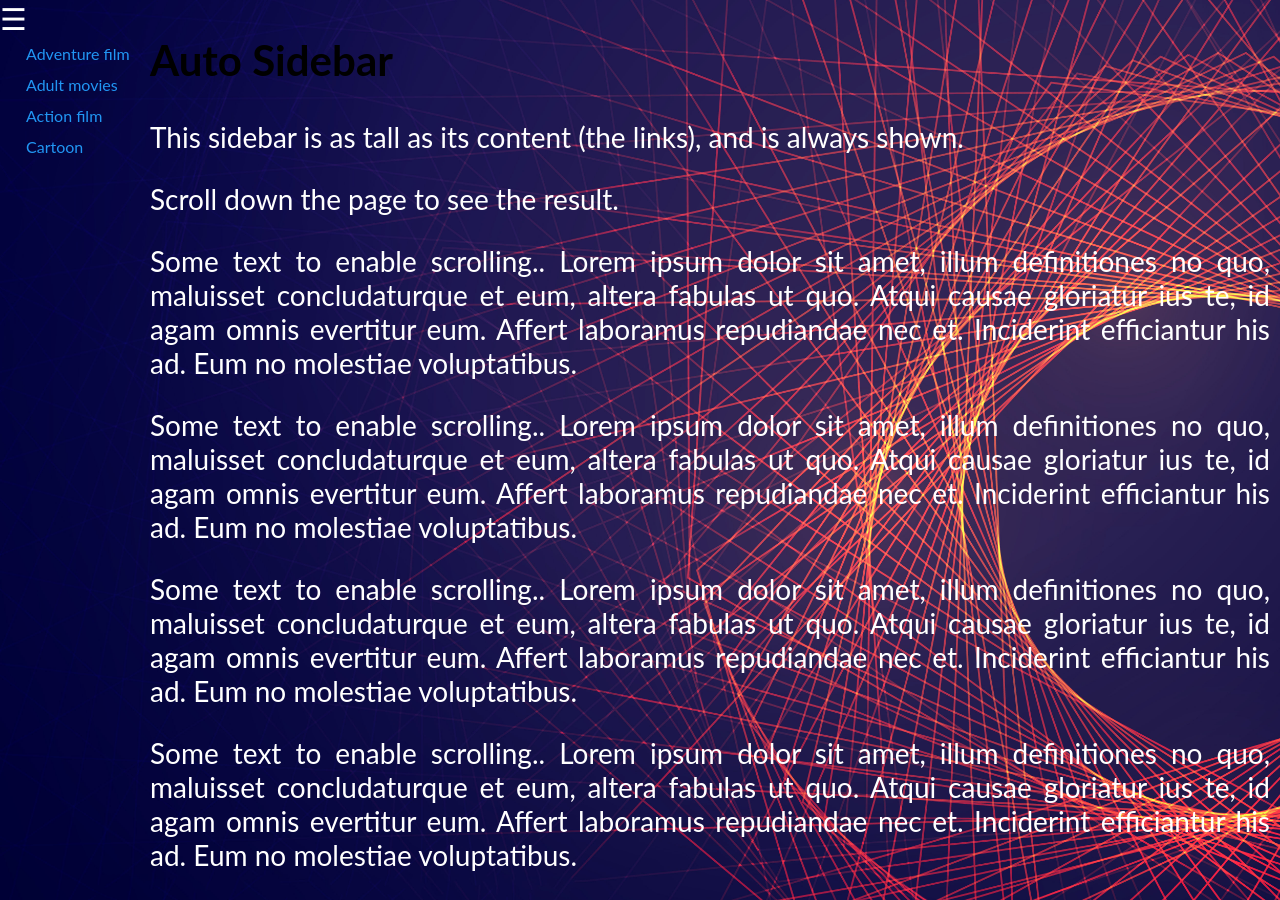
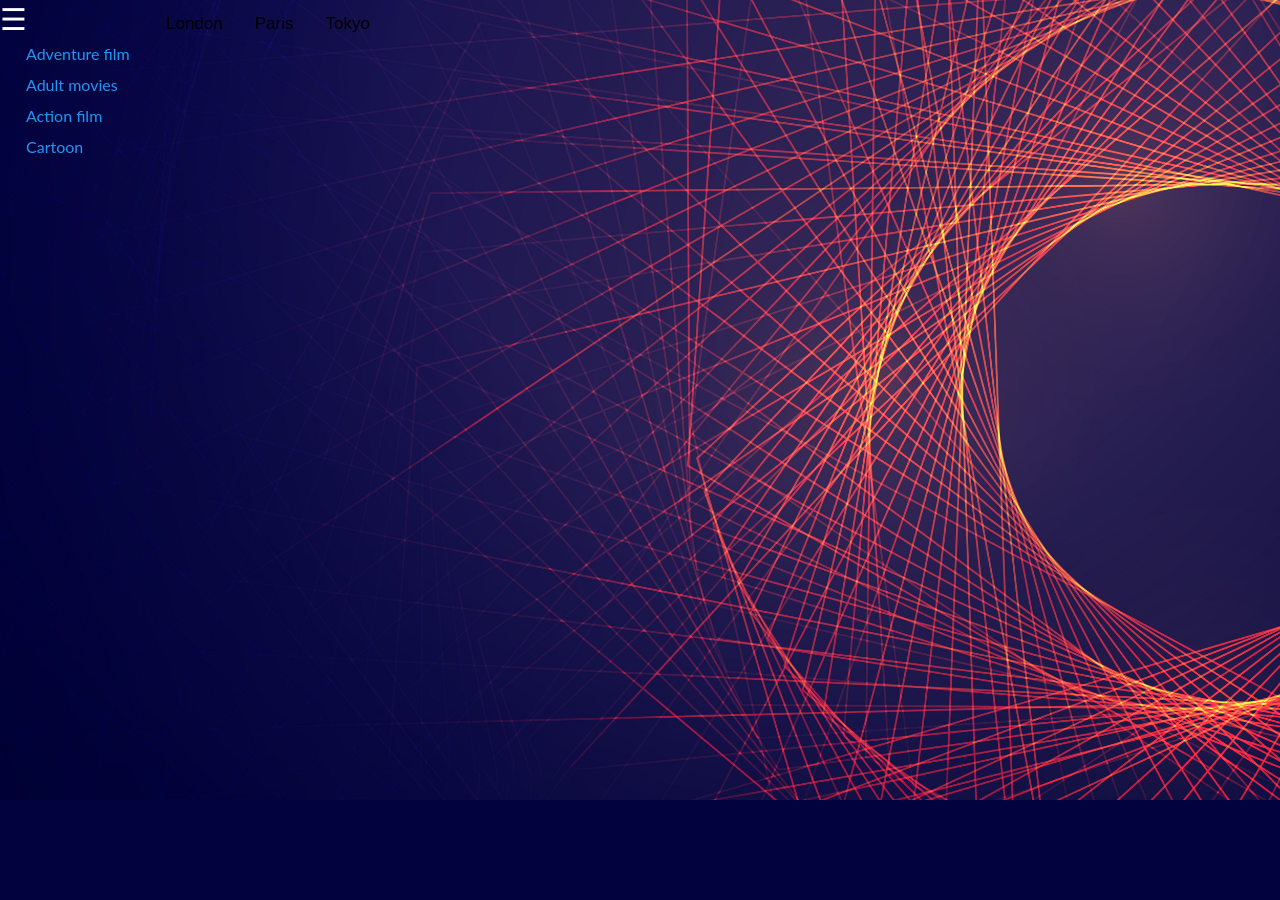
Before and after one commit to nguyenthiennam1992/webnonedjango, a Django app: page / in a window 1280 px wide. After the commit the page ends 800 px from the top, so only its background shows below. Run offline with Django 3.2, Linux system fonts and the light colour scheme.

Commit message:
command discription

```diff
--- a/homepage/templates/homepage/index.html
+++ b/homepage/templates/homepage/index.html
@@ -4,7 +4,7 @@
 	<meta charset="utf-8">
 	<meta http-equiv="X-UA-Compatible" content="IE=edge">
 	<title>giaitrivn.tk</title>
-    <meta name="viewport" content="width=device-width, initial-scale=1.0">
+    <meta name="viewport" content="width=device-width, initial-scale=1">
     <meta http-equiv="Content-Type" content="text/html; charset=UTF-8" />
     <meta name="title" content="Chuyên gia máy vi tính" />
     <meta name="keywords" content="" />
@@ -65,13 +65,24 @@
                 <a href="#Cartoon">Cartoon</a>
             </div>
             <div class="main">
-                <h2>Auto Sidebar</h2>
-                <p>This sidebar is as tall as its content (the links), and is always shown.</p>
-                <p>Scroll down the page to see the result.</p>
-                <p>Some text to enable scrolling.. Lorem ipsum dolor sit amet, illum definitiones no quo, maluisset concludaturque et eum, altera fabulas ut quo. Atqui causae gloriatur ius te, id agam omnis evertitur eum. Affert laboramus repudiandae nec et. Inciderint efficiantur his ad. Eum no molestiae voluptatibus.</p>
-                <p>Some text to enable scrolling.. Lorem ipsum dolor sit amet, illum definitiones no quo, maluisset concludaturque et eum, altera fabulas ut quo. Atqui causae gloriatur ius te, id agam omnis evertitur eum. Affert laboramus repudiandae nec et. Inciderint efficiantur his ad. Eum no molestiae voluptatibus.</p>
-                <p>Some text to enable scrolling.. Lorem ipsum dolor sit amet, illum definitiones no quo, maluisset concludaturque et eum, altera fabulas ut quo. Atqui causae gloriatur ius te, id agam omnis evertitur eum. Affert laboramus repudiandae nec et. Inciderint efficiantur his ad. Eum no molestiae voluptatibus.</p>
-                <p>Some text to enable scrolling.. Lorem ipsum dolor sit amet, illum definitiones no quo, maluisset concludaturque et eum, altera fabulas ut quo. Atqui causae gloriatur ius te, id agam omnis evertitur eum. Affert laboramus repudiandae nec et. Inciderint efficiantur his ad. Eum no molestiae voluptatibus.</p>
+                <div class="tab">
+                    <button class="tablinks" onclick="openCity(event, 'London')">London</button>
+                    <button class="tablinks" onclick="openCity(event, 'Paris')">Paris</button>
+                    <button class="tablinks" onclick="openCity(event, 'Tokyo')">Tokyo</button>
+                    </div>
+                    <div id="London" class="tabcontent">
+                        <h3>London</h3>
+                        <p>London is the capital city of England.</p>
+                    </div>
+                    <div id="Paris" class="tabcontent">
+                        <h3>Paris</h3>
+                        <p>Paris is the capital of France.</p>
+                    </div>
+                    <div id="Tokyo" class="tabcontent">
+                        <h3>Tokyo</h3>
+                        <p>Tokyo is the capital of Japan.</p>
+                    </div>
+                </div>
             </div>
 	</body>
 </html>
--- a/static/homepage/css/style.css
+++ b/static/homepage/css/style.css
@@ -92,3 +92,31 @@ body{
 .main p {
     color:white;
 }
+/*css tab load style*/
+.tab {
+    overflow: hidden;
+    /*border: 1px solid #ccc;
+    background-color: #f1f1f1;*/
+}
+.tab button {
+    background-color: inherit;
+    float: left;
+    border: none;
+    outline: none;
+    cursor: pointer;
+    padding: 14px 16px;
+    transition: 0.3s;
+    font-size: 17px;
+}
+.tab button:hover {
+    background-color: #ddd;
+}
+.tab button.active {
+    background-color: #ccc;
+}
+.tabcontent {
+    display: none;
+    padding: 6px 12px;
+    border: 1px solid #ccc;
+    border-top: none;
+}
--- a/static/homepage/js/style.js
+++ b/static/homepage/js/style.js
@@ -5,3 +5,17 @@ function openNav() {
 function closeNav() {
     document.getElementById("myNav").style.width = "0%";
 }
+/*scrip run tab load size*/
+function openCity(evt, cityName) {
+    var i, tabcontent, tablinks;
+    tabcontent = document.getElementsByClassName("tabcontent");
+    for (i = 0; i < tabcontent.length; i++) {
+        tabcontent[i].style.display = "none";
+    }
+    tablinks = document.getElementsByClassName("tablinks");
+    for (i = 0; i < tablinks.length; i++) {
+        tablinks[i].className = tablinks[i].className.replace(" active", "");
+    }
+    document.getElementById(cityName).style.display = "block";
+    evt.currentTarget.className += " active";
+}
```
